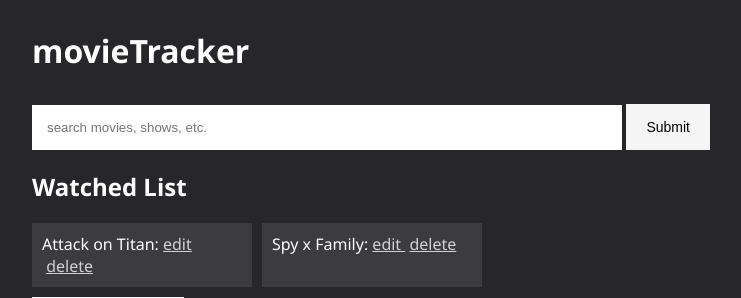
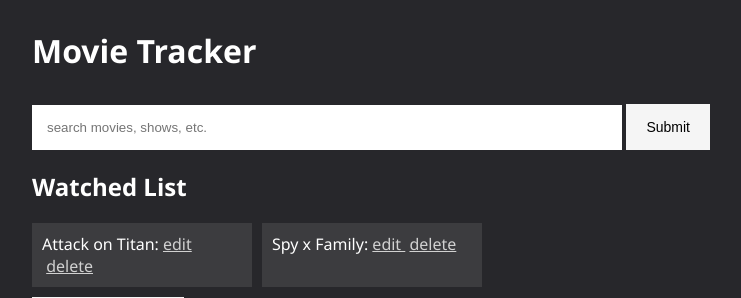
Before and after one commit to AC0727/movieTracker, a Django app: page / in a window 1280 px wide. Shown: the top 298 px of the page, without its empty margins (258-999 px from the left). Run offline with Django 4.2, Linux system fonts and the light colour scheme; data comes from the database, SQL or seed files in the repository.

Commit message:
Changed header to 'Movie Tracker'

```diff
--- a/movie/templates/main.html
+++ b/movie/templates/main.html
@@ -56,7 +56,7 @@
 
 {% block tbody %}
     <div id="header">
-        <a href="/" id="web_name"><h1>movieTracker</h1></a>
+        <a href="/" id="web_name"><h1>Movie Tracker</h1></a>
         <form action="/search/" method="post" id="search">
             {% csrf_token %}
             {{ search_form }}
```
